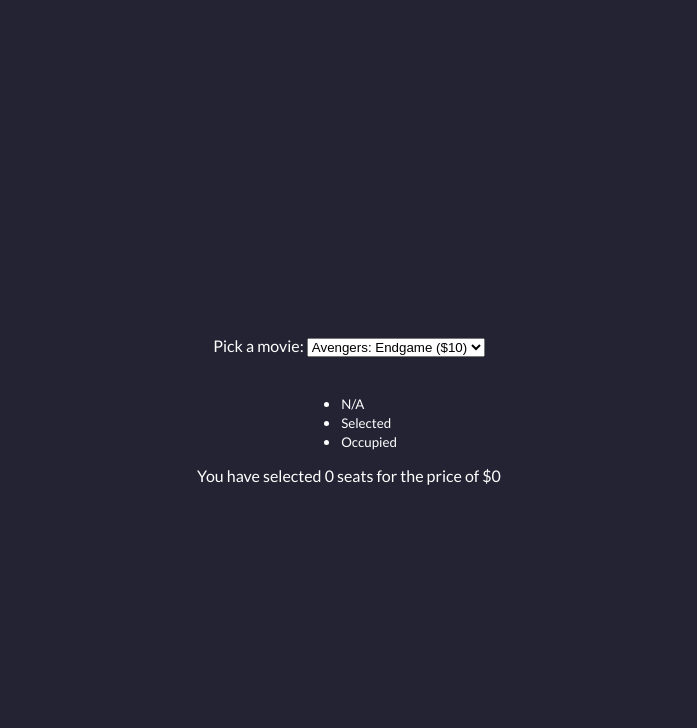
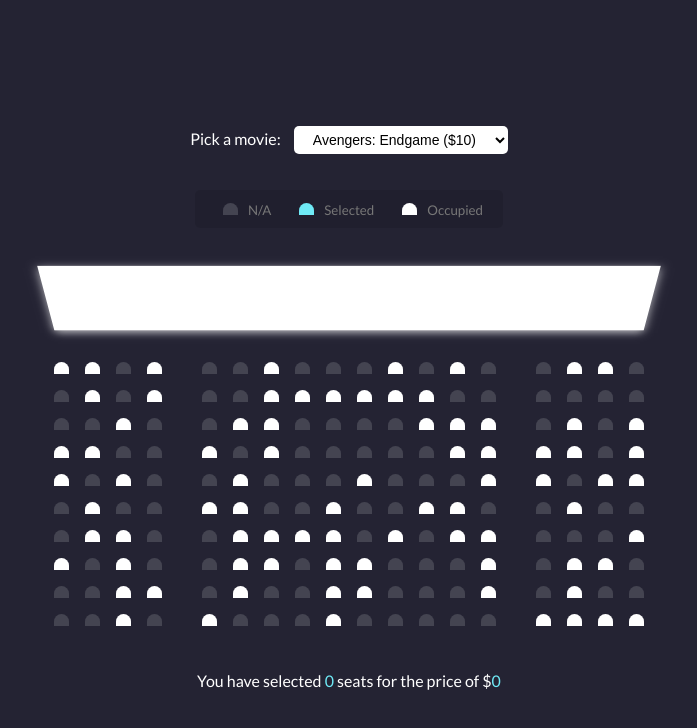
Before and after one commit to jaisharx/book-movie-tickets, a website: page src/index.html in a window 1280 px wide. Shown: the whole page, without its empty margins (291-988 px from the left). Drawn offline with Linux system fonts and the light colour scheme.

Commit message:
added more stuff

```diff
--- a/src/index.html
+++ b/src/index.html
@@ -39,13 +39,12 @@
         <div class="container">
             <div class="screen"></div>
 
-
-            <!-- generate seats here -->
+            <!-- generating seats here -->
         </div>
 
-        <div class="text">
+        <p class="text">
             You have selected <span id="count">0</span> seats for the price of $<span id="total">0</span>
-        </div>
+        </p>
 
     </body>
 </html>
--- a/src/script.js
+++ b/src/script.js
@@ -0,0 +1,32 @@
+const isSeatOccupied = (chances) => {
+    if(chances > .5) return true;
+    else return false;
+}
+
+const generateSeats = (numOfRows, eachRowSize) => {
+    const container = document.querySelector('.container');
+
+    for(let i = 0; i < numOfRows; i++){
+        let row = document.createElement('div');
+        row.classList.add("row");
+
+        for(let j = 0; j < eachRowSize; j++){
+            const randInt = Math.random();
+            let seat = document.createElement('div');
+
+            seat.classList.add('seat'); // adding default seat class
+
+            if(isSeatOccupied(randInt)) {
+                seat.classList.add('occupied'); // randomly occupying seats
+            }
+
+            row.appendChild(seat);
+        }
+
+        container.appendChild(row);
+    }
+}
+
+window.onload = () => {
+    generateSeats(10, 18);
+}
--- a/src/style.css
+++ b/src/style.css
@@ -23,3 +23,95 @@ body {
 .movie-container {
     margin: 20px 0;
 }
+
+.movie-container select {
+    background-color: #fff;
+    border: 0;
+    border-radius: 5px;
+    font-size: 14px;
+    margin-left: 10px;
+    padding: 5px 15px;
+}
+
+.container {
+    perspective: 1000px;
+    margin-bottom: 32px;
+}
+
+.row {
+    display: flex;
+}
+
+.seat {
+    background-color: #444451;
+    height: 12px;
+    width: 15px;
+    margin: 8px;
+    border-top-left-radius: 10px;
+    border-top-right-radius: 10px;
+}
+
+.seat.selected {
+    background-color: #6feaf6;
+}
+
+.seat.occupied {
+    background-color: #fff;
+}
+
+.seat:nth-of-type(4) {
+    margin-right: 32px;
+}
+
+.seat:nth-last-of-type(4) {
+    margin-left: 32px;
+}
+
+.seat:not(.occupied):hover {
+    cursor: pointer;
+    transform: scale(1.3);
+}
+
+.showcase .seat:not(.occupied):hover {
+    cursor: default;
+    transform: scale(1);
+}
+
+.showcase {
+    background-color: rgba(0, 0, 0, .1);
+    padding: 5px 10px;
+    border-radius: 5px;
+    color: #777;
+    list-style: none;
+    display: flex;
+    justify-content: space-between;
+}
+
+.showcase li {
+    display: flex;
+    align-items: center;
+    justify-content: center;
+    margin: 0px 10px;
+}
+
+.showcase li small {
+    margin-top: 2px;
+    margin-left: 2px;
+}
+
+.screen {
+    background-color: #fff;
+    height: 80px;
+    width: 100%;
+    margin: 15px 0;
+    transform: rotateX(-45deg);
+    box-shadow: 0 3px 10px rgba(255, 255, 255, .7);
+}
+
+p.text {
+    margin: 5px 0;
+}
+
+p.text span {
+    color: #6feaf6;
+}
```
